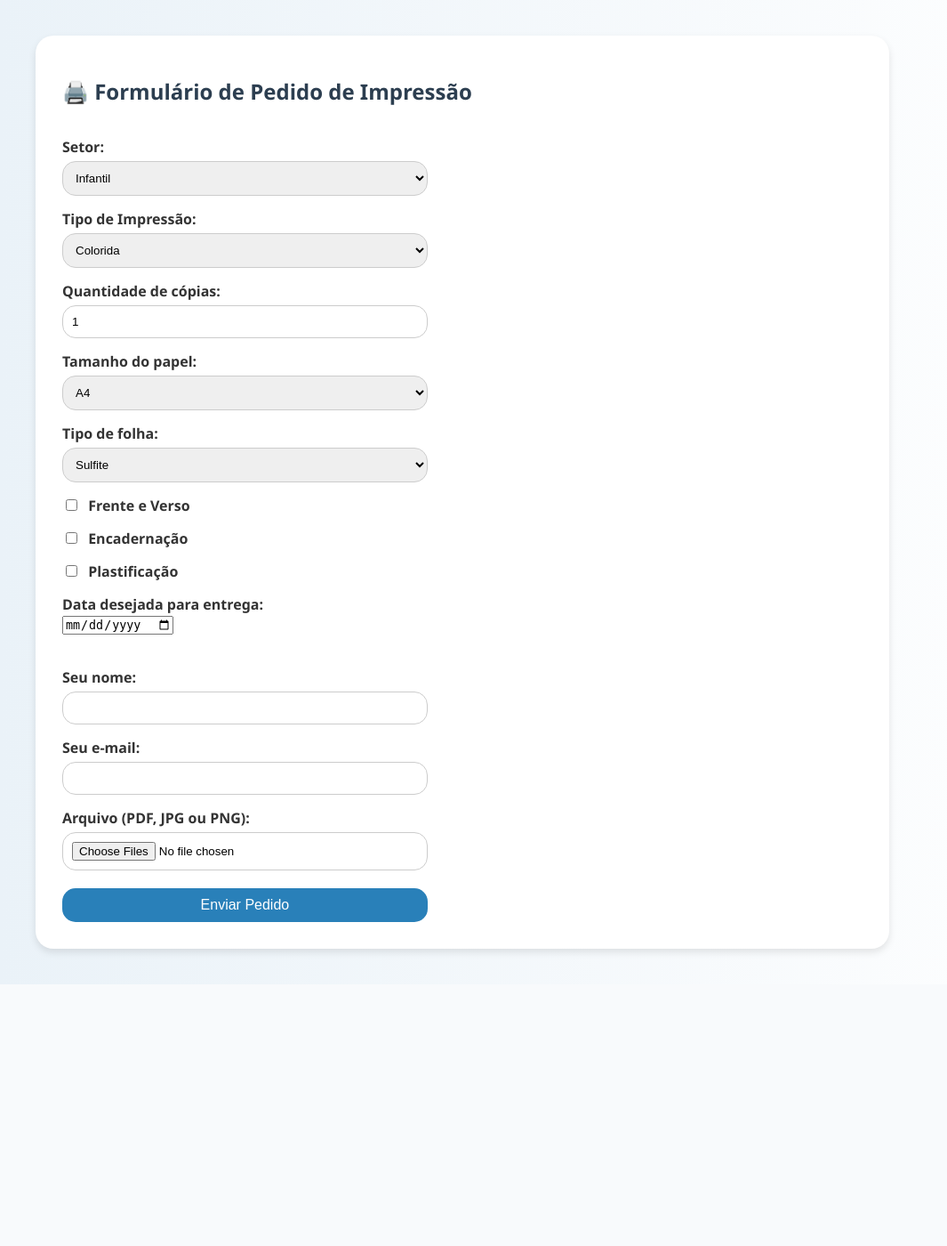
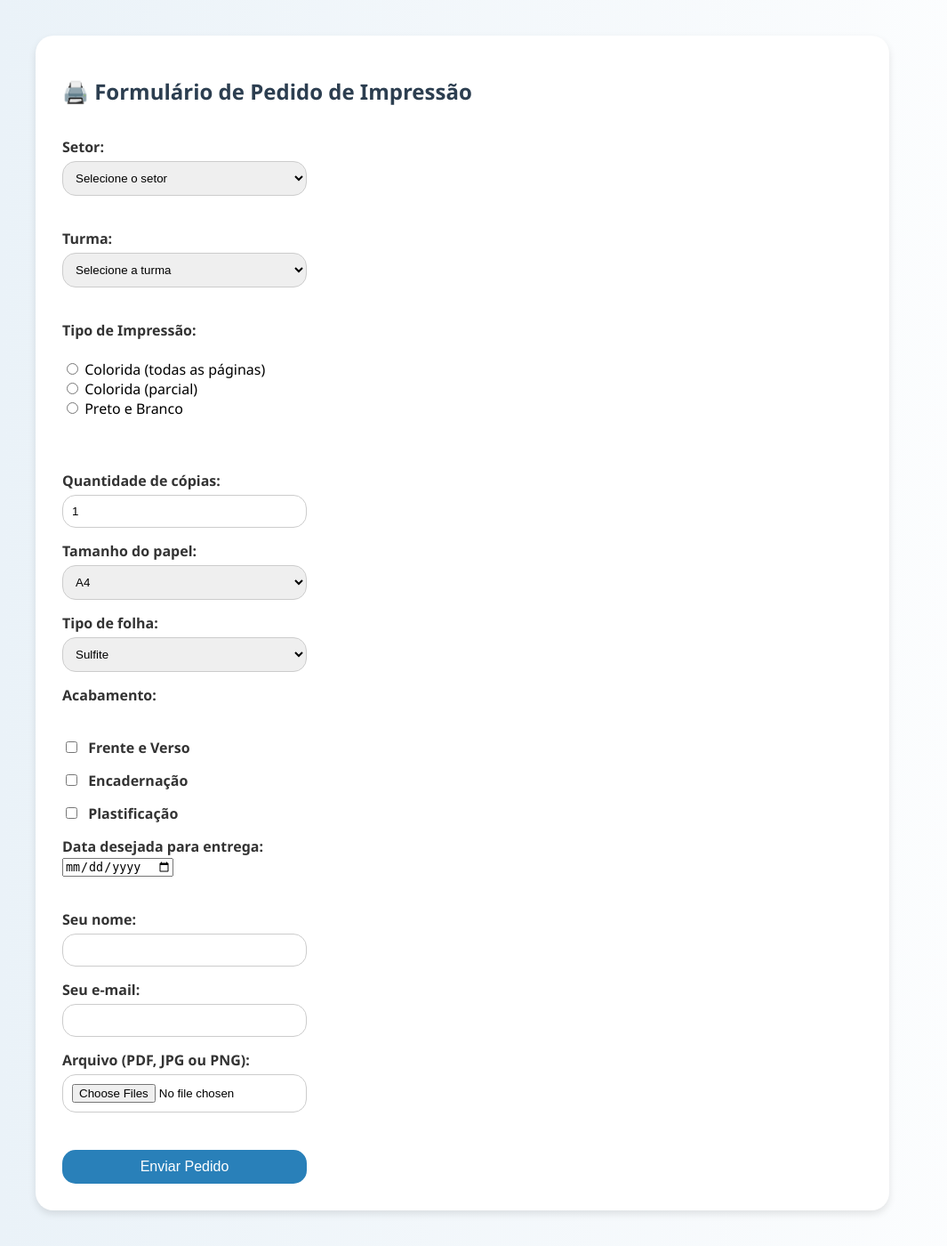
Before and after one commit to Roquei/Pedido-de-impress-o, a Flask app: page / in a window 1280 px wide. Shown: the whole page at 89% size, without its empty margins (0-1065 px from the left). Before the commit the page ends 1106 px from the top, so only its background shows below. Run offline with Flask 3, Linux system fonts and the light colour scheme.

Commit message:
form.html

```diff
--- a/pedido_impressao/templates/form.html
+++ b/pedido_impressao/templates/form.html
@@ -12,20 +12,29 @@
         <div class="form-container">
             <form method="POST" enctype="multipart/form-data">
                 <label>Setor:</label>
-                <select name="setor" required>
-                    <option>Infantil</option>
-                    <option>Anos Iniciais</option>
-                    <option>Anos Finais</option>
-                    <option>Ensino Médio</option>
-                    <option>Administrativo</option>
-                    <option>Prova Adaptada</option>
-                </select>
+                <select name="setor" id="setor" required onchange="atualizarTurmas()">
+                    <option value="">Selecione o setor</option>
+                    <option value="Infantil">Educação Infantil</option>
+                    <option value="Anos Iniciais">Anos Iniciais</option>
+                    <option value="Anos Finais">Anos Finais</option>
+                    <option value="Ensino Médio">Ensino Médio</option>
+                    <option value="Administrativo">Administrativo</option>
+                </select><br><br>
 
-                <label>Tipo de Impressão:</label>
-                <select name="tipo" required>
-                    <option>Colorida</option>
-                    <option>Preto e Branco</option>
-                </select>
+                <label>Turma:</label>
+                <select name="turma" id="turma" required>
+                    <option value="">Selecione a turma</option>
+                </select><br><br>
+
+                <label>Tipo de Impressão:</label><br>
+                <input type="radio" name="tipo" value="Colorida (todas as páginas)" onchange="mostrarCampoPaginas(false)"> Colorida (todas as páginas)<br>
+                <input type="radio" name="tipo" value="Parcialmente colorida" onchange="mostrarCampoPaginas(true)"> Colorida (parcial)<br>
+                <input type="radio" name="tipo" value="Preto e Branco" onchange="mostrarCampoPaginas(false)"> Preto e Branco<br><br>
+
+                <div id="paginasColoridas" style="display:none;">
+                    <label>Informe os números das páginas coloridas (ex: 1, 3, 7):</label>
+                    <input type="text" name="coloridas_paginas">
+                </div><br>
 
                 <label>Quantidade de cópias:</label>
                 <input type="number" name="copias" required min="1" max="1000" value="1">
@@ -46,6 +55,7 @@
                     <option>Etiqueta</option>
                 </select>
 
+                <label>Acabamento:</label><br>
                 <label><input type="checkbox" name="frente_verso"> Frente e Verso</label>
                 <label><input type="checkbox" name="encadernacao"> Encadernação</label>
                 <label><input type="checkbox" name="plastificacao"> Plastificação</label>
@@ -60,8 +70,7 @@
                 <input type="email" name="email" required>
 
                 <label>Arquivo (PDF, JPG ou PNG):</label>
-                <form method="POST" enctype="multipart/form-data">
-                <input type="file" name="arquivo" accept=".pdf, .jpg, .jpeg, .png" multiple required>
+                <input type="file" name="arquivo" accept=".pdf, .jpg, .jpeg, .png" multiple required><br><br>
 
                 <button type="submit">Enviar Pedido</button>
             </form>
@@ -81,6 +90,37 @@
 
             dataInput.min = dataMinima;
         }
+
+        function mostrarCampoPaginas(mostrar) {
+            const div = document.getElementById('paginasColoridas');
+            div.style.display = mostrar ? 'block' : 'none';
+        }
+
+        function atualizarTurmas() {
+            const setor = document.getElementById('setor').value;
+            const turmaSelect = document.getElementById('turma');
+
+            const turmasPorSetor = {
+                'Infantil': ['Infantil 2', 'Infantil 3', 'Infantil 4', 'Infantil 5'],
+                'Anos Iniciais': ['1º ano', '2º ano', '3º ano', '4º ano', '5º ano'],
+                'Anos Finais': ['6º ano', '7º ano', '8º ano', '9º ano'],
+                'Ensino Médio': ['1ª série', '2ª série', '3ª série'],
+                'Administrativo': ['Atendimento', 'Comunicação', 'Coordeação', 'Financeiro',
+                                   'Recursos Humanos', 'Pastoral', 'Secretaria', 'Serviços Gerais', 'TI']
+            };
+
+            // Limpa as opções anteriores
+            turmaSelect.innerHTML = '<option value="">Selecione a turma</option>';
+
+            if (turmasPorSetor[setor]) {
+                turmasPorSetor[setor].forEach(turma => {
+                    const option = document.createElement('option');
+                    option.value = turma;
+                    option.textContent = turma;
+                    turmaSelect.appendChild(option);
+                });
+            }
+        }
     </script>
 </body>
 </html>
```
